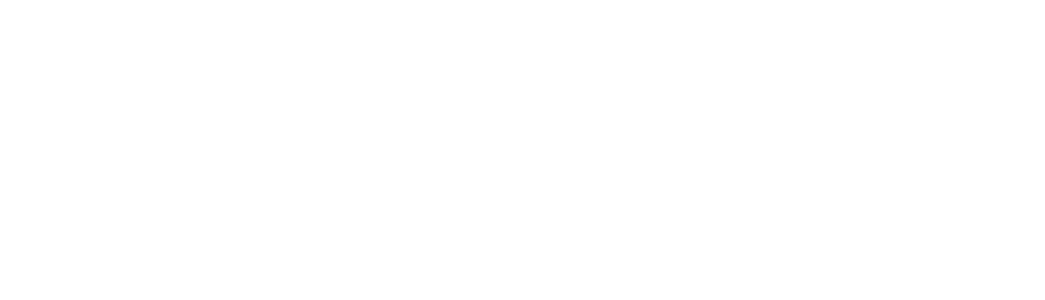
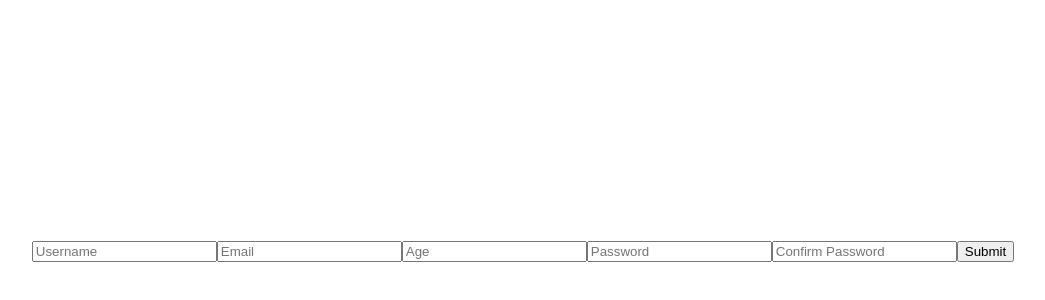
Before and after one commit to ejsadiarin/React-JS-Playground-App, a React (Vite) app: page /login in a window 1280 px wide. Before the commit this address had no page. Shown: the part 150-450 px from the top of the page, without its empty margins (117-1162 px from the left). Built offline with nearby package versions, Linux system fonts and the light colour scheme.

Commit message:
added Login component content

```diff
--- a/package.json
+++ b/package.json
@@ -13,7 +13,9 @@
     "axios": "^1.3.4",
     "react": "^18.2.0",
     "react-dom": "^18.2.0",
-    "react-router-dom": "^6.8.2"
+    "react-hook-form": "^7.43.3",
+    "react-router-dom": "^6.8.2",
+    "yup": "^1.0.2"
   },
   "devDependencies": {
     "@types/react": "^18.0.27",
--- a/src/App.jsx
+++ b/src/App.jsx
@@ -5,6 +5,7 @@
 import MainLayout from './layout/MainLayout';
 import Navbar from './layout/Navbar';
 import { QueryClient, QueryClientProvider } from '@tanstack/react-query';
+import { Login } from './components/forms/Login';
 
 // TODO: make a UI that displays all the mini projects done so far
 // --> can be a Sidebar that has buttons to show Components (Planets, TodoList, etc.)
@@ -29,6 +30,7 @@
             <Routes>
               <Route path="/" element={<MainLayout />} />
               <Route path="/navbar" element={<Navbar />} />
+              <Route path='/login' element={<Login />} />
             </Routes>
           </BrowserRouter>
         </AppContext.Provider>
--- a/src/components/forms/Login.jsx
+++ b/src/components/forms/Login.jsx
@@ -0,0 +1,31 @@
+// uses React Hook Form Library -> for form handling and validation
+// RHF docs: https://react-hook-form.com/
+// check example: https://react-hook-form.com/form-builder
+import { useForm } from "react-hook-form"
+
+export const Login = () => {
+  const { register, handleSubmit } = useForm();
+
+  const onSubmit = (data) => {
+    console.log(data);
+  }
+
+  return (
+    <form onSubmit={handleSubmit(onSubmit)}>
+      <input required type="text" placeholder="Username" {...register("username")} />
+      <input type="email" placeholder="Email" {...register("email")} />
+      <input type="number" placeholder="Age" {...register("age")} />
+      <input
+        type="password"
+        placeholder="Password"
+        {...register("password")}
+      />
+      <input
+        type="password"
+        placeholder="Confirm Password"
+        {...register("confirmPassword")}
+      />
+      <input type="submit" />
+    </form>
+  )
+}
```
Also changed, not shown: 1 other file (tests, documents, lock files or other folders).
